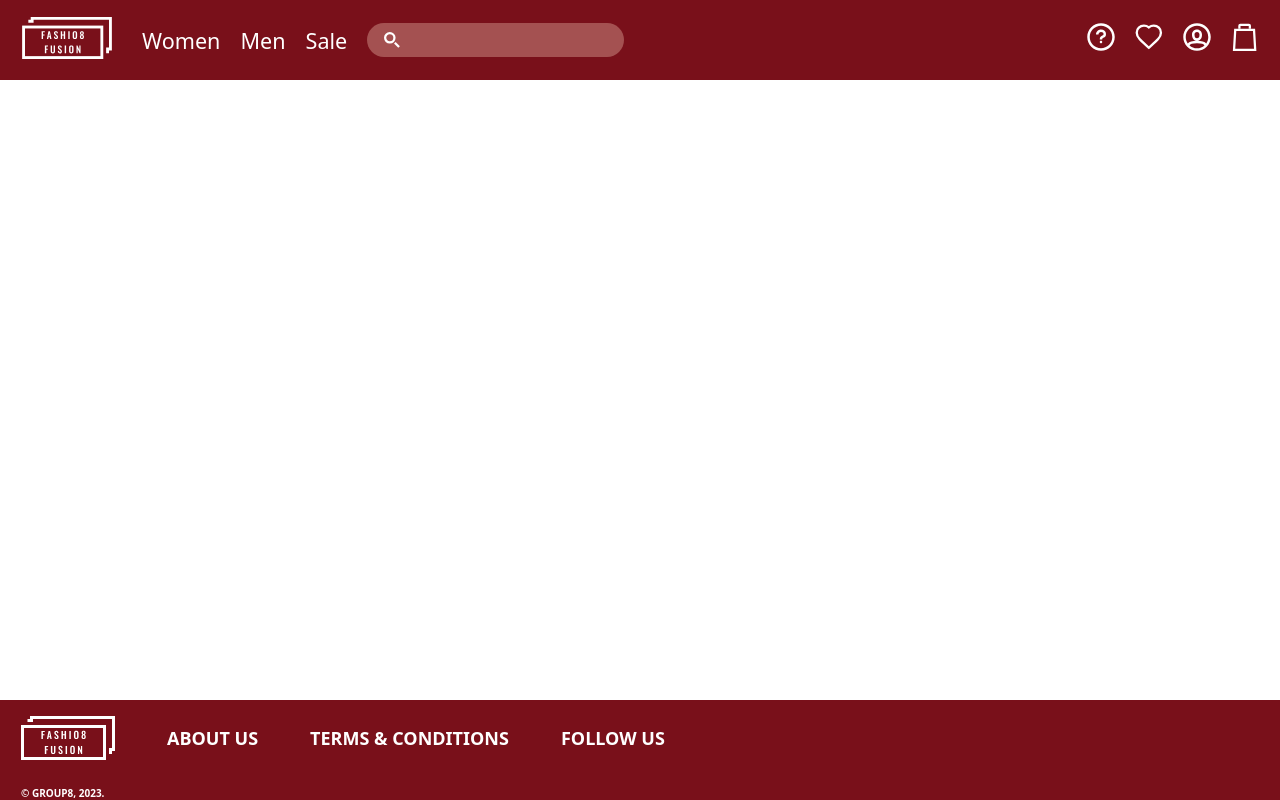
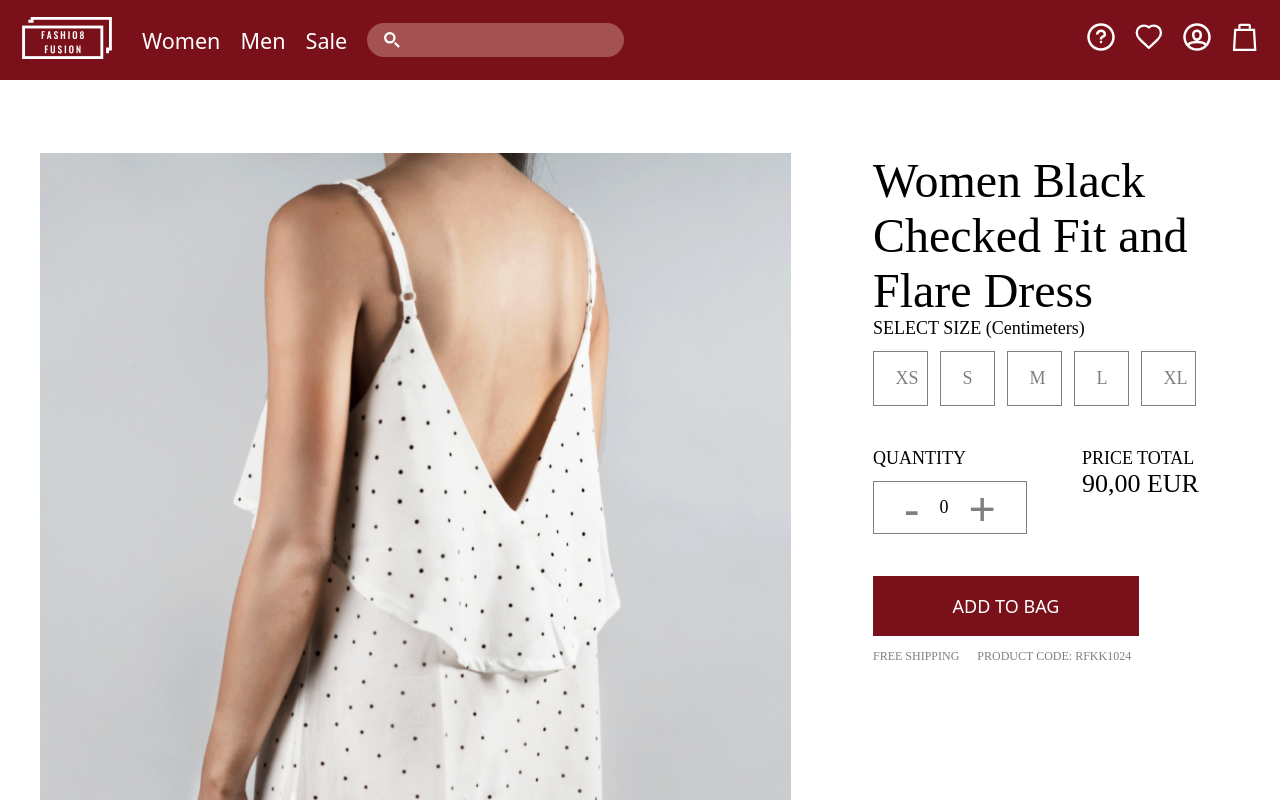
Before and after one commit to arturgola/ClothingStorePlatform, a React (Vite) app in the folder fashio8fusion/frontend/: page /productpage in a window 1280 px wide. Shown: the top 800 px of the page. Built offline with nearby package versions, Linux system fonts and the light colour scheme; a web font is replaced by a local one.

Commit message:
feat: product page added

```diff
--- a/fashio8fusion/frontend/src/App.jsx
+++ b/fashio8fusion/frontend/src/App.jsx
@@ -7,6 +7,7 @@ import SignUp from "./pages/SignUp/SignUp";
 import Login from "./pages/Login/Login";
 import { AuthProvider } from './hooks/AuthContext';
 // import { Women } from './pages/ProductPageWo/ProductPageWo';
+import { ProductPage } from './pages/ProductPage/ProductPage';
 
 const App = () => {
   return (
@@ -20,6 +21,7 @@ const App = () => {
               <Route path="/women" element={<Women />} />
               <Route path="/signup" element={<SignUp />} />
               <Route path="/login" element={<Login />} />
+              <Route path="/productpage" element={<ProductPage />} />
             </Routes>
           </div>
           <Footer />
--- a/fashio8fusion/frontend/src/components/DropdownProfile/DropdownProfile.jsx
+++ b/fashio8fusion/frontend/src/components/DropdownProfile/DropdownProfile.jsx
@@ -70,7 +70,7 @@ export const DropdownProfile = () => {
               SIGN UP
             </Link>
             <button type="button" onClick={handleSubmit}>
-              Login
+              <Link to="/login">Login</Link>
             </button>
           </div>
         </div>
--- /dev/null
+++ b/fashio8fusion/frontend/src/components/ProductSizeButton/ProductSizeButton.jsx
@@ -0,0 +1,9 @@
+import styles from './ProductSizeButton.module.css';
+
+export const ProductSizeButton = ({ children, onClick }) => {
+    return (
+        <button onClick={onClick} className={styles.size_button_container}>
+            {children}
+        </button>
+    )
+}
--- /dev/null
+++ b/fashio8fusion/frontend/src/components/ProductSizeButton/ProductSizeButton.module.css
@@ -0,0 +1,15 @@
+.size_button_container {
+    width: 55px;
+    height: 55px;
+    border-color: grey;
+    border-radius: 0%;
+    text-align: center;
+    font-family: Oswald;
+    font-size: 18px;
+    color: gray;
+    background-color: white;
+    display: inline-block;
+    text-align: center;
+    text-decoration: none;
+
+}
--- /dev/null
+++ b/fashio8fusion/frontend/src/components/QuantityCounter/QuantityCounter.jsx
@@ -0,0 +1,23 @@
+import { useState } from 'react';
+import styles from './QuantityCounter.module.css';
+
+
+export const QuantityCounter = () => {
+    const [count, setCount] = useState(0);
+
+    const decreaseCounter = () => {
+        setCount(count - 1);
+    };
+
+    const increaseCounter = () => {
+        setCount(count + 1);
+    };
+
+    return (
+        <div className={styles.quantity_counter_container}>
+            <button onClick={decreaseCounter} className={styles.unstyle_button}>-</button>
+            <p>{count}</p>
+            <button onClick={increaseCounter} className={styles.unstyle_button}>+</button>
+        </div>
+    );
+}
--- /dev/null
+++ b/fashio8fusion/frontend/src/components/QuantityCounter/QuantityCounter.module.css
@@ -0,0 +1,32 @@
+.quantity_counter_container {
+    display: flex;
+    gap: 12px;
+    margin-top: 12px;
+    border: solid 1px gray;
+    max-width: 143px;
+    height: 51px;
+    align-items: center;
+    justify-content: space-between;
+    padding: 0 22px;
+    color: gray;
+}
+
+.quantity_counter_container>p {
+    font-family: Oswald;
+    font-size: 18px;
+    color: black;
+}
+
+
+.unstyle_button {
+    display: flex;
+    border: none;
+    background: none;
+    padding: 0 8px;
+    color: gray;
+    font-size: 48px;
+    display: flex;
+    align-items: center;
+    justify-content: center;
+    line-height: 0px;
+}
--- /dev/null
+++ b/fashio8fusion/frontend/src/pages/ProductPage/ProductPage.jsx
@@ -0,0 +1,46 @@
+import { ProductSizeButton } from '../../components/ProductSizeButton/ProductSizeButton';
+import { QuantityCounter } from '../../components/QuantityCounter/QuantityCounter';
+import styles from './ProductPage.module.css';
+
+export const ProductPage = () => {
+    return (
+        <div className={styles.main_container}>
+            <div className={styles.product_picture_container}>
+                <img
+                    src="/assets/productPage.png"
+                    alt="profile"
+                />
+            </div>
+            <div>
+                <div className={styles.product_description_container}>
+                    <p className={styles.header_container}>Women Black Checked Fit and Flare Dress</p>
+                    <p className={styles.text_container}>SELECT SIZE (Centimeters)</p>
+                    <div className={styles.size_button_container_main}>
+                        <ProductSizeButton>XS</ProductSizeButton>
+                        <ProductSizeButton>S</ProductSizeButton>
+                        <ProductSizeButton>M</ProductSizeButton>
+                        <ProductSizeButton>L</ProductSizeButton>
+                        <ProductSizeButton>XL</ProductSizeButton>
+                    </div>
+                    <div className={styles.text_price_container}>
+                        <div>
+                            <p className={styles.text_container}>QUANTITY</p>
+                            <QuantityCounter />
+                        </div>
+                        <div>
+                            <p className={styles.text_container}>PRICE TOTAL</p>
+                            <p className={styles.price_tag}>90,00 EUR</p>
+                        </div>
+                    </div>
+                    <button className={styles.add_bag_button}>
+                        ADD TO BAG
+                    </button>
+                    <div className={styles.description_text_container}>
+                        <p>FREE SHIPPING</p>
+                        <p>PRODUCT CODE: RFKK1024</p>
+                    </div>
+                </div>
+            </div>
+        </div>
+    )
+}
--- /dev/null
+++ b/fashio8fusion/frontend/src/pages/ProductPage/ProductPage.module.css
@@ -0,0 +1,73 @@
+.main_container {
+    display: flex;
+    width: 100%;
+    max-width: 1200px;
+    margin-top: 73px;
+    gap: 82px;
+    margin-left: auto;
+    margin-right: auto;
+    margin-bottom: 73px;
+}
+
+.product_picture_container {
+    width: 751px;
+    height: 951px;
+}
+
+.product_description_container {
+    display: flex;
+    flex-wrap: wrap;
+    display: flex;
+    flex-direction: column;
+}
+
+.header_container {
+    color: black;
+    font-family: Oswald;
+    font-size: 48px;
+
+}
+
+.text_container {
+    color: black;
+    font-family: Oswald;
+    font-size: 18px;
+}
+
+.size_button_container_main {
+    display: flex;
+    gap: 12px;
+    margin-top: 12px;
+
+}
+
+.text_price_container {
+    display: flex;
+    gap: 55px;
+    margin-top: 42px;
+}
+
+.add_bag_button {
+    width: 266px;
+    height: 60px;
+    background-color: #79101A;
+    color: white;
+    border-radius: 0px;
+    font-size: 18px;
+    margin-top: 42px;
+}
+
+.description_text_container {
+    font-family: Oswald;
+    font-size: 12px;
+    color: gray;
+    margin-top: 13px;
+    display: flex;
+    gap: 18px;
+}
+
+.price_tag {
+    font-family: Oswald;
+    font-size: 26px;
+    color: black;
+}
```
Also changed, not shown: fashio8fusion/frontend/public/assets/productPage.png (added).
